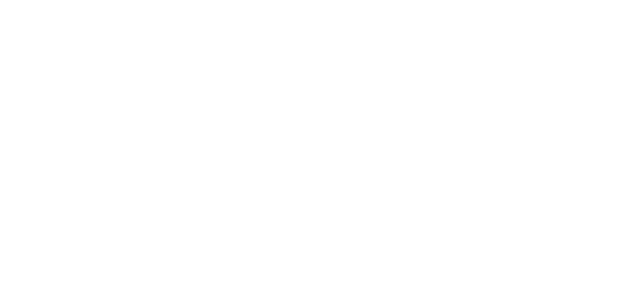
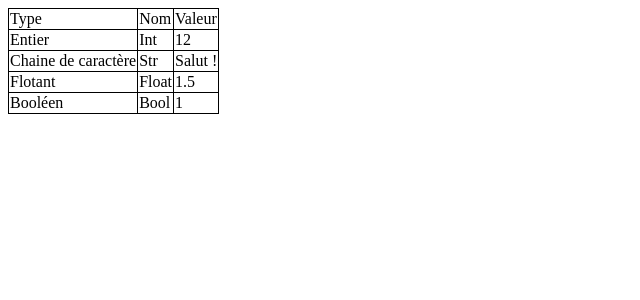
Before and after one commit to francois-niang1/Runtrack2, a PHP site: page / in a window 1280 px wide. Before the commit the part shown is empty. Shown: the top 300 px of the page, without its empty margins (0-640 px from the left). Run offline with PHP 8.4, Linux system fonts and the light colour scheme.

Commit message:
jour 1 terminé

```diff
--- a/jour01/job03/index.php
+++ b/jour01/job03/index.php
@@ -3,3 +3,51 @@ $int = 12;
 $float = 1.5;
 $str = "Salut !";
 $bool = true;
+
+echo '
+<!DOCTYPE >
+<html>
+    <head>
+    </head>
+    <body>
+        <table> <style>
+            table
+            {
+                border-collapse: collapse;
+            }
+            td
+            {
+                border: 1px solid black;
+            }</style>
+            <thead>
+                <tr>
+                    <td>Type</td>
+                    <td>Nom</td>
+                    <td>Valeur</td>
+                </tr>
+            </thead>
+            <tbody>
+                <tr>
+                    <td>Entier</td>
+                    <td>Int</td>
+                    <td>'.$int.'</td>
+                </tr>
+                <tr>
+                    <td>Chaine de caractère</td>
+                    <td>Str</td>
+                    <td>'.$str.'</td>
+                </tr>
+                <tr>
+                    <td>Flotant</td>
+                    <td>Float</td>
+                    <td>'.$float.'</td>
+                </tr>
+                <tr>
+                    <td>Booléen</td>
+                    <td>Bool</td>
+                    <td>'.$bool.'</td>
+                </tr>
+            </tbody>
+        </table>
+    </body>
+</html>';
```
